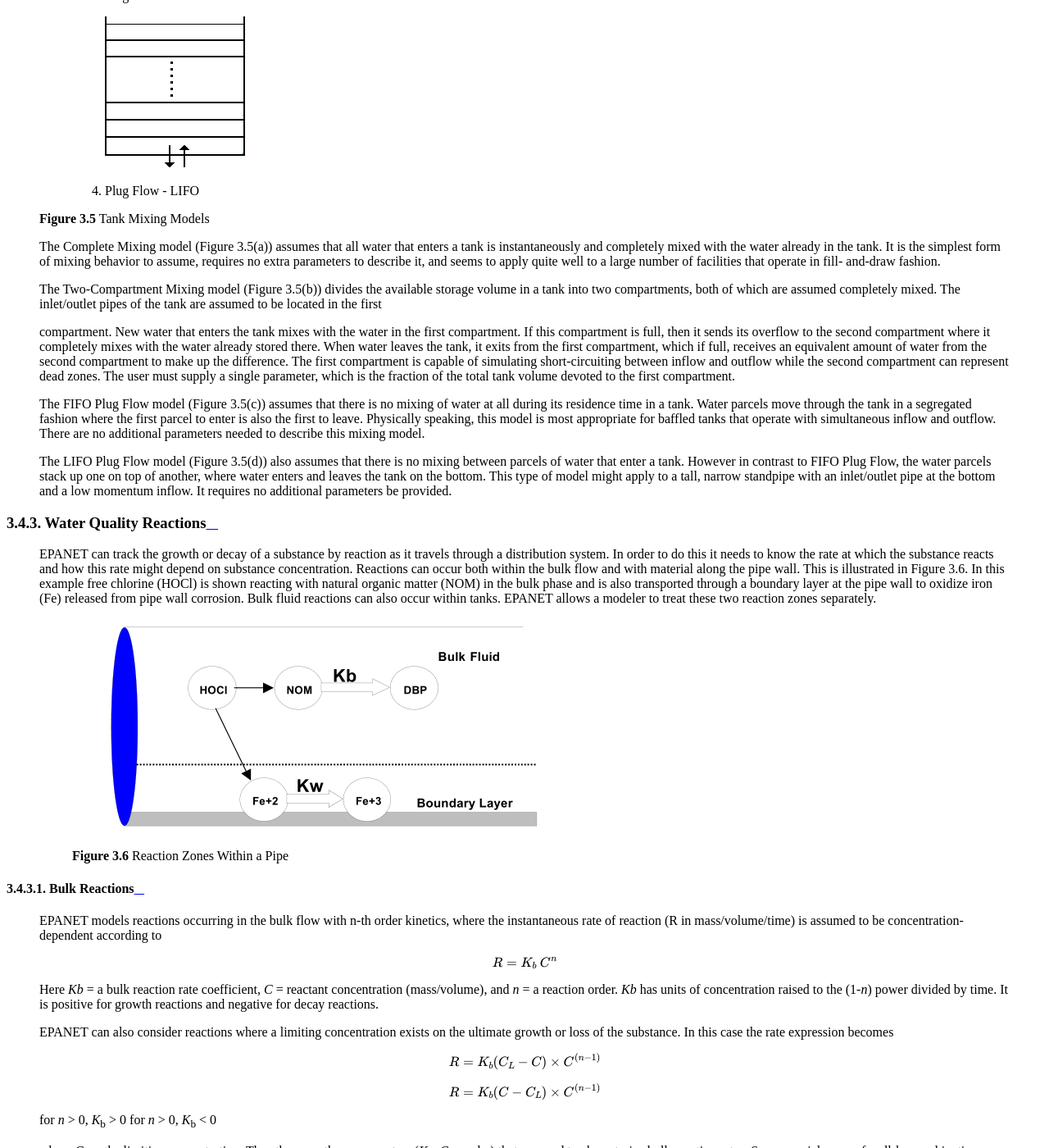
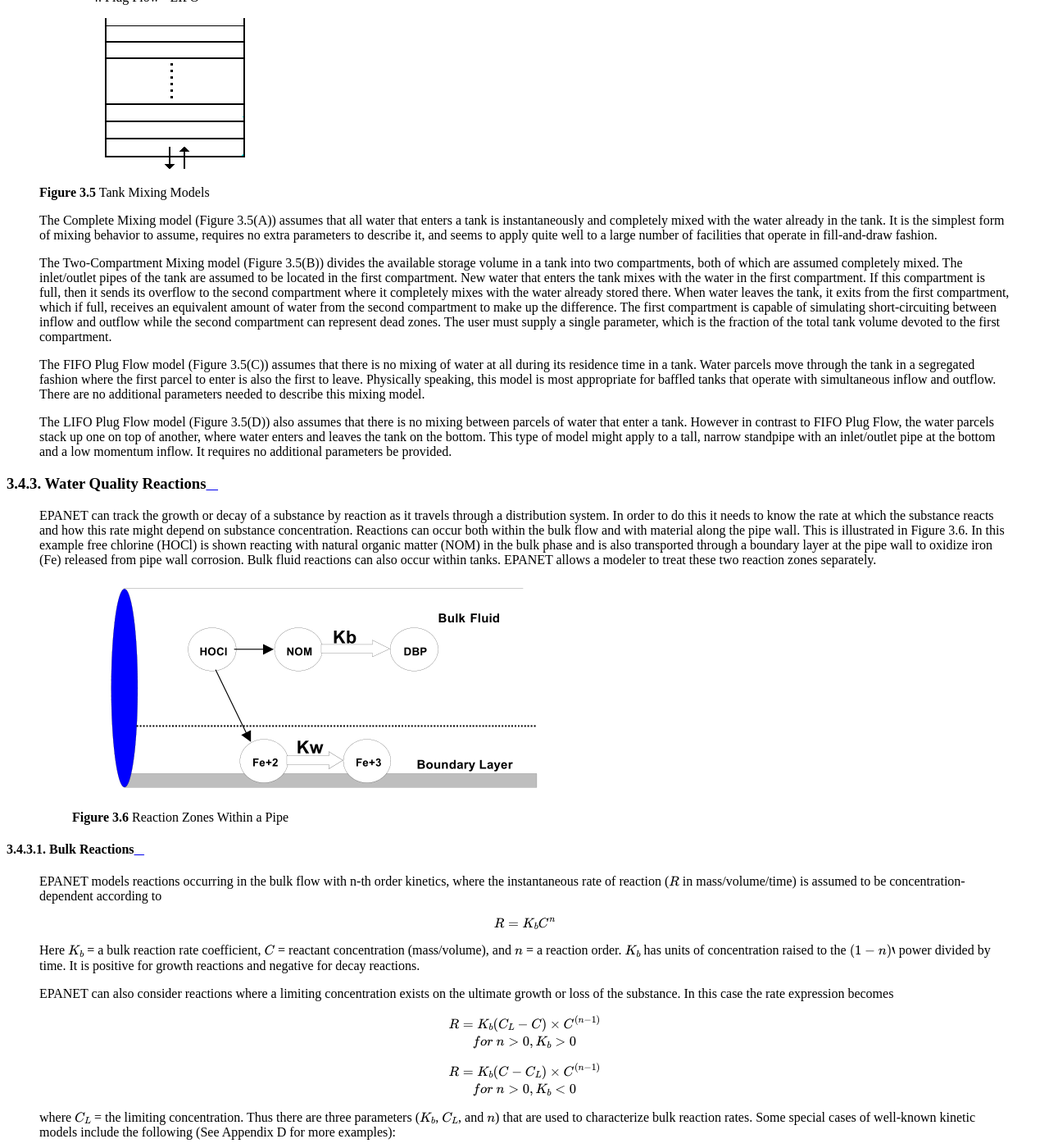
Before and after one commit to USEPA/epanet-manual, a Sphinx documentation site: the page built from docs/3_network_model.rst, in a window 1280 px wide and 1400 px high, scrolled down 14563 px. Shown: the whole window at 82% size. Built offline with Sphinx 7.4.7 and the Read the Docs theme 2.0.0, drawn with Linux system fonts in a browser that asks for light colours; some of the changed text lies outside the part shown.

Commit message:
Update 3_network_model.rst
Finish formatting equations in Chapter 3

```diff
--- a/docs/3_network_model.rst
+++ b/docs/3_network_model.rst
@@ -127,7 +127,7 @@
     coefficient, and :math:`\gamma` = pressure exponent. For nozzles and
     sprinkler heads :math:`\gamma` equals 0.5 and the manufacturer usually
     provides the value of the discharge coefficient in units of
-    :math:`gpm/psi^{0.5}` (stated as the flow through the device at a 1 psi
+    gpm/psi :sup:`0.5` (stated as the flow through the device at a 1 psi
     pressure drop).
 
     Emitters are used to model flow through sprinkler systems and
@@ -715,14 +715,14 @@
       LINK x status AT CLOCKTIME c AM/PM
 
    where:
-      | ``x`` = a link ID label,
-      | ``status`` = OPEN or CLOSED, a pump speed setting, or a control valve
+      | *x* = a link ID label,
+      | *status* = OPEN or CLOSED, a pump speed setting, or a control valve
         setting,
-      | ``y`` = a node ID label,
-      | ``z`` = a pressure for a junction or a water level for a tank,
-      | ``t`` = a time since the start of the simulation (decimal hours or
+      | *y* = a node ID label,
+      | *z* = a pressure for a junction or a water level for a tank,
+      | *t* = a time since the start of the simulation (decimal hours or
         hours:minutes),
-      | ``c`` = a 24-hour clock time.
+      | *c* = a 24-hour clock time.
 
    Some examples of simple controls are:
 
@@ -730,7 +730,7 @@
       |    *Control Statement*               |    *Meaning*                    |
       +======================================+=================================+
       |                                      | | (Close Link 12 when the       |
-      |``LINK 12 CLOSED IF NODE 23 ABOVE 20``|   level in Tank 23              |
+      |  LINK 12 CLOSED IF NODE 23 ABOVE 20  |   level in Tank 23              |
       |                                      | | exceeds 20 ft.)               |
       +--------------------------------------+---------------------------------+
       | LINK 12 OPEN IF NODE 130 BELOW 30    | | (Open Link 12 if the pressure |
@@ -831,9 +831,8 @@
    the current flow solution. The solution for heads and flows at a
    particular point in time involves solving simultaneously the
    conservation of flow equation for each junction and the headloss
-   relationship across each link in the network. This process,
-
-   known as “hydraulically balancing” the network, requires using an
+   relationship across each link in the network. This process, known as
+   “hydraulically balancing” the network, requires using an
    iterative technique to solve the nonlinear equations involved. EPANET
    employs the “Gradient Algorithm” for this purpose. Consult Appendix D
    for details.
@@ -908,37 +907,40 @@
 
    Different models can be used with different tanks within a network.
 
-      |image35|
 
     (A) Complete Mixing
 
-      |image36|
+      |image35|
+
 
     (B) Two-Compartment Mixing
 
-      |image37|
+      |image36|
+
 
     (C) Plug Flow - FIFO
 
-      |image38|
+      |image37|
+
 
     (D) Plug Flow - LIFO
 
+      |image38|
+
    **Figure 3.5** Tank Mixing Models
 
-   The Complete Mixing model (Figure 3.5(a)) assumes that all water that
+   The Complete Mixing model (Figure 3.5(A)) assumes that all water that
    enters a tank is instantaneously and completely mixed with the water
    already in the tank. It is the simplest form of mixing behavior to
    assume, requires no extra parameters to describe it, and seems to
    apply quite well to a large number of facilities that operate in
-   fill- and-draw fashion.
+   fill-and-draw fashion.
 
-   The Two-Compartment Mixing model (Figure 3.5(b)) divides the
+   The Two-Compartment Mixing model (Figure 3.5(B)) divides the
    available storage volume in a tank into two compartments, both of
    which are assumed completely mixed. The inlet/outlet pipes of the
-   tank are assumed to be located in the first
-
-   compartment. New water that enters the tank mixes with the water in
+   tank are assumed to be located in the first compartment. New water
+   that enters the tank mixes with the water in
    the first compartment. If this compartment is full, then it sends its
    overflow to the second compartment where it completely mixes with the
    water already stored there. When water leaves the tank, it exits from
@@ -949,7 +951,7 @@
    zones. The user must supply a single parameter, which is the fraction
    of the total tank volume devoted to the first compartment.
 
-   The FIFO Plug Flow model (Figure 3.5(c)) assumes that there is no
+   The FIFO Plug Flow model (Figure 3.5(C)) assumes that there is no
    mixing of water at all during its residence time in a tank. Water
    parcels move through the tank in a segregated fashion where the first
    parcel to enter is also the first to leave. Physically speaking, this
@@ -957,7 +959,7 @@
    simultaneous inflow and outflow. There are no additional parameters
    needed to describe this mixing model.
 
-   The LIFO Plug Flow model (Figure 3.5(d)) also assumes that there is
+   The LIFO Plug Flow model (Figure 3.5(D)) also assumes that there is
    no mixing between parcels of water that enter a tank. However in
    contrast to FIFO Plug Flow, the water parcels stack up one on top of
    another, where water enters and leaves the tank on the bottom. This
@@ -991,60 +993,69 @@
 ^^^^^^^^^^^^^^^
 
    EPANET models reactions occurring in the bulk flow with n-th order
-   kinetics, where the instantaneous rate of reaction (R in
+   kinetics, where the instantaneous rate of reaction (:math:`R` in
    mass/volume/time) is assumed to be concentration-dependent according
    to
 
-   .. math:: R = K_b ~ C^n
+   .. math::
+      R = K_{b} C^{n}
 
-   Here *K\ b* = a bulk reaction rate coefficient, *C* = reactant
-   concentration (mass/volume), and *n* = a reaction order. *K\ b* has
-   units of concentration raised to the (1-*n*) power divided by time.
-   It is positive for growth reactions and negative for decay reactions.
+   Here :math:`K_{b}` = a bulk reaction rate coefficient, :math:`C` = reactant
+   concentration (mass/volume), and :math:`n` = a reaction order. :math:`K_b`
+   has units of concentration raised to the :math:`(1 - n)`` power divided by
+   time. It is positive for growth reactions and negative for decay reactions.
 
    EPANET can also consider reactions where a limiting concentration
    exists on the ultimate growth or loss of the substance. In this case
    the rate expression becomes
 
-   .. math:: R = K_b (C_L − C) \times C^{(n−1)}
+   .. math::
+      \begin{eqnarray}
+         & R = K_{b} (C_{L} − C) \times C^{(n − 1)} & \\
+         & for\ n > 0, K_{b} > 0 &
+      \end{eqnarray}
 
-   .. math:: R = K_b (C − C_L ) \times C^{(n−1)}
+   .. math::
+      \begin{eqnarray}
+        & R = K_{b} (C − C_{L} ) \times C^{(n − 1)} & \\
+        & for\ n > 0, K_{b} < 0 &
+      \end{eqnarray}
 
-   for *n* > 0, *K*\ :sub:`b` > 0 for *n* > 0, *K*\ :sub:`b` < 0
 
-   where *C*:sub:`L` = the limiting concentration. Thus there are three
-   parameters (*K*\ :sub:`b`, *C*\ :sub:`L`, and *n*) that are used to characterize
-   bulk reaction rates. Some special cases of well-known kinetic models
-   include the following (See Appendix D for more examples):
+   where :math:`C_L` = the limiting concentration. Thus there are three
+   parameters (:math:`K_b`, :math:`C_L`, and :math:`n`) that are used to
+   characterize bulk reaction rates. Some special cases of well-known kinetic
+   models include the following (See Appendix D for more examples):
 
     +-----------------------+-----------------------+-----------------------+
     |    *Model*            |    *Parameters*       |    *Examples*         |
     +=======================+=======================+=======================+
-    |    First-Order Decay  |  *C*\ :sub:`L` = 0,   |    Chlorine           |
-    |                       |  *K*\ :sub:`b` < 0,   |                       |
-    |                       |  *n* = 1              |                       |
+    |    First-Order Decay  |  :math:`C_L = 0,      |    Chlorine           |
+    |                       |  K_b < 0,             |                       |
+    |                       |  n = 1`               |                       |
     +-----------------------+-----------------------+-----------------------+
-    |    First-Order        |  *C*\ :sub:`L` > 0,   |    Trihalomethanes    |
-    |    Saturation Growth  |  *K*\ :sub:`b` > 0,   |                       |
-    |                       |  *n* = 1              |                       |
+    |    First-Order        |  :math:`C_L > 0,      |    Trihalomethanes    |
+    |    Saturation Growth  |  K_b > 0,             |                       |
+    |                       |  n = 1`               |                       |
     +-----------------------+-----------------------+-----------------------+
-    | Zero-Order Kinetics   |  *C*\ :sub:`L` = 0,   |    Water Age          |
-    |                       |  *K*\ :sub:`b` <> 0,  |                       |
-    |                       |  *n* = 0              |                       |
+    | Zero-Order Kinetics   |  :math:`C_L = 0,      |    Water Age          |
+    |                       |  K_b <> 0,            |                       |
+    |                       |  n = 0`               |                       |
     +-----------------------+-----------------------+-----------------------+
-    | No Reaction           |  *C*\ :sub:`L` = 0,   |    Fluoride Tracer    |
-    |                       |  *K*\ :sub:`b` = 0    |                       |
+    | No Reaction           |  :math:`C_L = 0,      |    Fluoride Tracer    |
+    |                       |  K_b = 0`             |                       |
     +-----------------------+-----------------------+-----------------------+
 
 
 
-   The *K*\ :sub:`b` for first-order reactions can be estimated by placing a
+   The :math:`K_b` for first-order reactions can be estimated by placing a
    sample of water in a series of non-reacting glass bottles and
    analyzing the contents of each bottle at different points in time. If
    the reaction is first-order, then plotting the natural log
-   (*C*\ :sub:`t` / *C*\ :sub:`o`) against time should result in a straight line, where
-   *C*\ :sub:`t` is concentration at time t and *C*:sub:`o` is concentration at time
-   zero. *K*\ :sub:`b` would then be estimated as the slope of this line.
+   :math:`(C_t / C_0)` against time should result in a straight line, where
+   :math:`C_t` is concentration at time :math:`t` and :math:`C_0` is
+   concentration at time zero. :math:`K_b` would then be estimated as the
+   slope of this line.
 
    Bulk reaction coefficients usually increase with increasing
    temperature. Running multiple bottle tests at different temperatures
@@ -1059,18 +1070,19 @@
    wall can be considered to be dependent on the concentration in the
    bulk flow by using an expression of the form
 
-   .. math::  R = ( A /V ) K_w ~ C^n
+   .. math::
+      R = ( A / V ) K_{w} C^{n}
 
-   where *K*\ :sub:`w` = a wall reaction rate coefficient and *(A/V)* = the
-   surface area per unit volume within a pipe (equal to 4 divided by the
+   where :math:`K_{w}` = a wall reaction rate coefficient and :math:`(A / V)`
+   = the surface area per unit volume within a pipe (equal to 4 divided by the
    pipe diameter). The latter term converts the mass reacting per unit
    of wall area to a per unit volume basis. EPANET limits the choice of
-   wall reaction order to either 0 or 1, so that the units of *K\ w* are
-   either mass/area/time or length/time, respectively. As with *K*\ :sub:`b`,
-   *K*\ :sub:`w` must be supplied to the program by the modeler. First-order
-   *K*\ :sub:`w` values can range anywhere from 0 to as much as 5 ft/day.
+   wall reaction order to either 0 or 1, so that the units of :math:`K_{w}` are
+   either mass/area/time or length/time, respectively. As with :math:`K_{b}`,
+   :math:`K_{w}` must be supplied to the program by the modeler. First-order
+   :math:`K_{w}` values can range anywhere from 0 to as much as 5 ft/day.
 
-   *K*\ :sub:`w` should be adjusted to account for any mass transfer
+   :math:`K_{w}` should be adjusted to account for any mass transfer
    limitations in moving reactants and products between the bulk flow
    and the wall. EPANET does this automatically, basing the adjustment
    on the molecular diffusivity of the substance being modeled and on
@@ -1089,27 +1101,30 @@
    There is some evidence to suggest that the same processes that
    increase a pipe's roughness with age also tend to increase the
    reactivity of its wall with some chemical species, particularly
-   chlorine and other disinfectants. EPANET can make each pipe's *K\ w*
+   chlorine and other disinfectants. EPANET can make each pipe's :math:`K_{w}`
    be a function of the coefficient used to describe its roughness. A
    different function applies depending on the formula used to compute
    headloss through the pipe:
 
-   *Headloss Formula     Wall Reaction Formula*
 
-   Hazen-Williams   *K*\ :sub:`w` = *F / C*
+    +-----------------------------+-----------------------------+
+    |     Headloss Formula        |  Wall Reaction Formula      |
+    +=============================+=============================+
+    |     Hazen-Williams          |   :math:`K_w = F / C`       |
+    +-----------------------------+-----------------------------+
+    |     Darcy-Weisbach          |:math:`K_w = -F / \log(e/d)` |
+    +-----------------------------+-----------------------------+
+    |     Chezy-Manning           |    :math:`K_w = F n`        |
+    +-----------------------------+-----------------------------+
 
-   Darcy-Weisbach   *K*\ :sub:`w` = *-F / log(e/d)*
-
-   Chezy-Manning   *K*\ :sub:`w` = *F n*
-
-   where *C* = Hazen-Williams C-factor, *e* = Darcy-Weisbach roughness,
-   *d* = pipe diameter, *n* = Manning roughness coefficient, and *F* =
-   wall reaction - pipe roughness coefficient The coefficient F must be
-   developed from site-specific field measurements and will have a
-   different meaning depending on which head loss equation is used. The
-   advantage of using this approach is that it requires only a single
-   parameter, *F*, to allow wall reaction coefficients to vary
-   throughout the network in a physically meaningful way.
+   where :math:`C` = Hazen-Williams C-factor, :math:`e` = Darcy-Weisbach
+   roughness, :math:`d` = pipe diameter, :math:`n` = Manning roughness
+   coefficient, and :math:`F` = wall reaction - pipe roughness coefficient.
+   The coefficient :math:`F` must be developed from site-specific field
+   measurements and will have a different meaning depending on which head
+   loss equation is used. The advantage of using this approach is that it
+   requires only a single parameter, :math:`F`, to allow wall reaction
+   coefficients to vary throughout the network in a physically meaningful way.
 
 
 Water Age and Source Tracing
@@ -1121,11 +1136,9 @@
    entering the network from reservoirs or source nodes enters with age
    of zero. Water age provides a simple, non-specific measure of the
    overall quality of delivered drinking water. Internally, EPANET
-   treats age as a
-
-   reactive constituent whose growth follows zero-order kinetics with a
-   rate constant equal to 1 (i.e., each second the water becomes a
-   second older).
+   treats age as a reactive constituent whose growth follows zero-order
+   kinetics with a rate constant equal to 1 (i.e., each second the water
+   becomes a second older).
 
    EPANET can also perform source tracing. Source tracing tracks over
    time what percent of water reaching any node in the network had its
```
